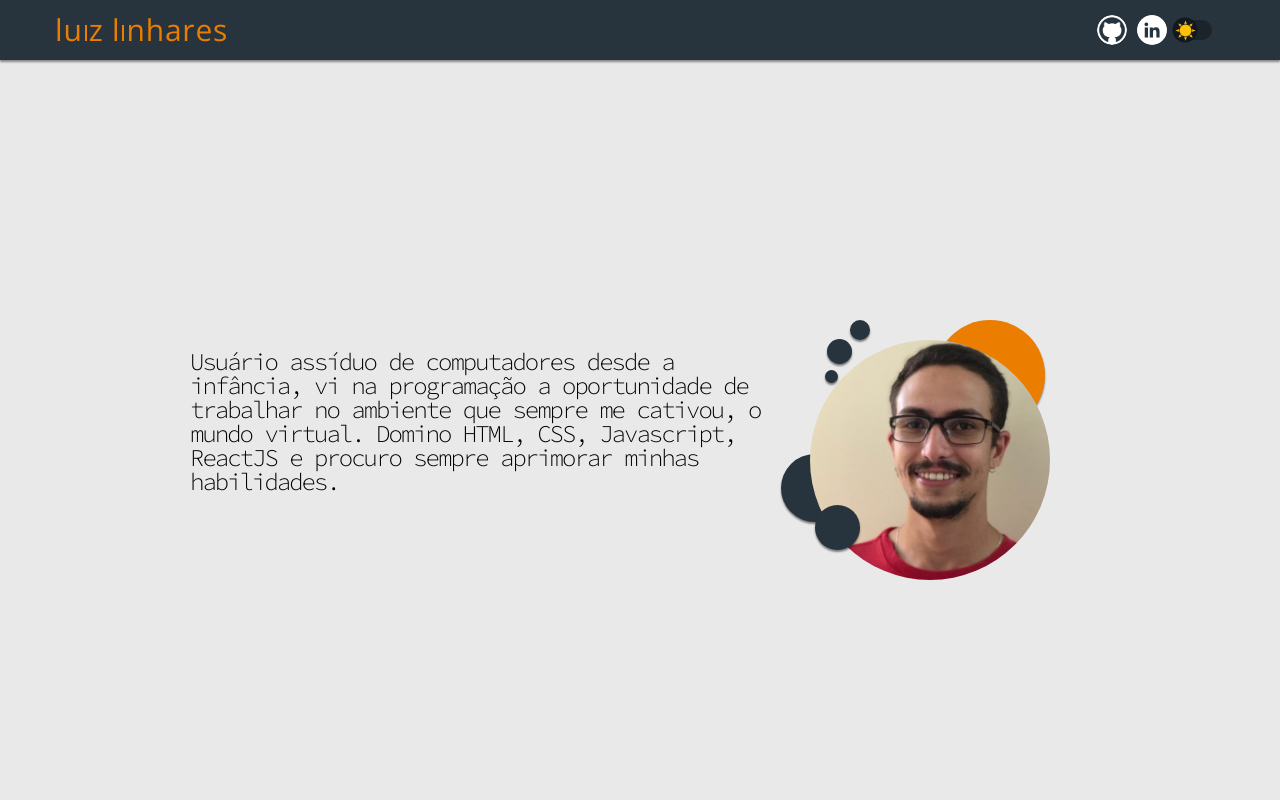
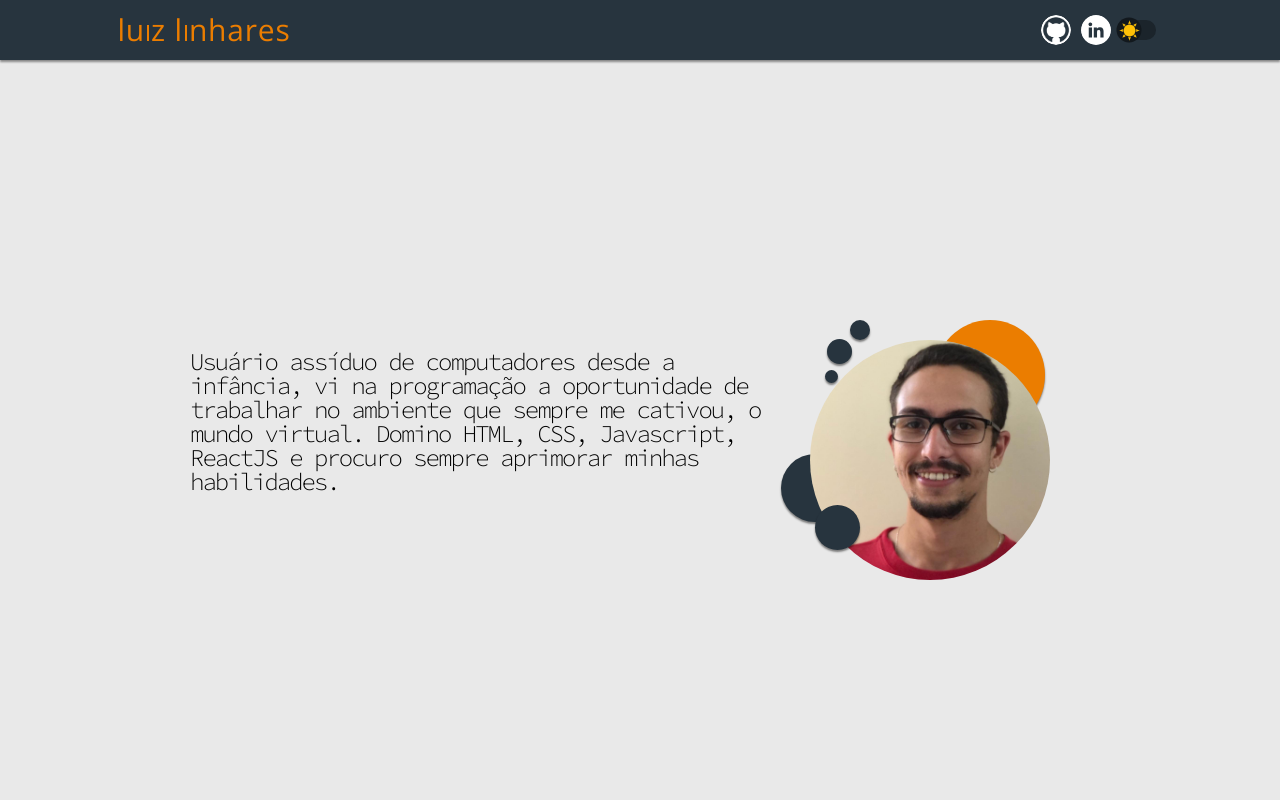
Before and after one commit to lflinhares/lflinhares.github.io, a React (Create React App) app: page / in a window 1280 px wide. Shown: the top 800 px of the page. Built offline with nearby package versions, Linux system fonts and the light colour scheme.

Commit message:
inside header elements align

```diff
--- a/src/components/header/Header.css
+++ b/src/components/header/Header.css
@@ -92,7 +92,7 @@
 .contact-container {
   position: fixed;
   left: 96%;
-  top: 20%;
+  top: 30%;
   transform: translate(-50%, -50%);
   display: flex;
   flex-direction: column;
@@ -119,15 +119,18 @@
 }
 
 @media (min-width: 1024px) {
+  .header {
+    justify-content: space-between;
+    align-items: center;
+  }
   .logo-container {
-    position: absolute;
-    right: 78%;
+    margin-left: 5vw;
   }
   .contact-container {
-    position: absolute;
-    left: 90%;
-    top: 50%;
-    transform: translate(-50%, -50%);
+    position: initial;
+    margin-top: 40px;
+    width: fit-content;
+    margin-right: 5vw;
     display: flex;
     flex-direction: row;
     align-items: center;
--- a/src/components/projetos/Projetos.css
+++ b/src/components/projetos/Projetos.css
@@ -76,7 +76,6 @@
     width: 80vw;
     height: fit-content;
     display: block;
-    margin: 2px;
     color: #eb7d00;
   }
   .buttons {
```
